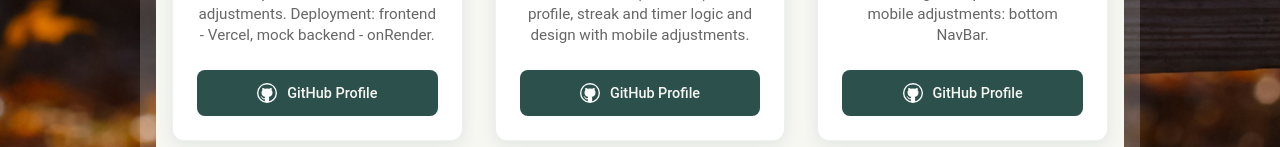
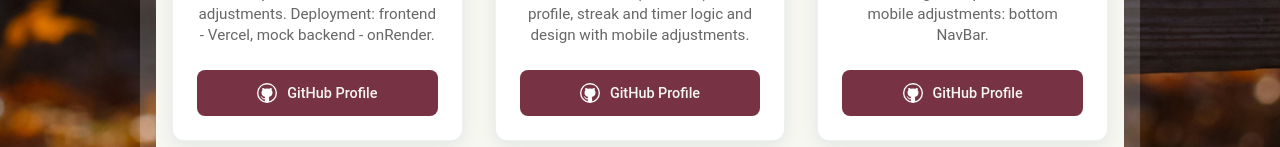
Before and after one commit to mervekindan/readiculous, a React (Vite) app in the folder app/: page /team in a window 1280 px wide. Shown: the part 784-931 px from the top of the page. Built offline with nearby package versions, Linux system fonts and the light colour scheme; no server answers.

Commit message:
button colors changed

```diff
--- a/app/src/components/TeamPage/TeamPage.css
+++ b/app/src/components/TeamPage/TeamPage.css
@@ -155,7 +155,7 @@
   display: inline-flex;
   align-items: center;
   gap: 10px;
-  background-color: var(--secondary-500);
+  background-color: var(--accent-500);
   color: var(--background-color);
   text-decoration: none;
   padding: 0.7rem 1.2rem;
@@ -170,7 +170,7 @@
 }
 
 .github-button:hover {
-  background-color: var(--accent-500);
+  background-color: var(--primary-500);
 }
 
 .github-svg-icon {
```
